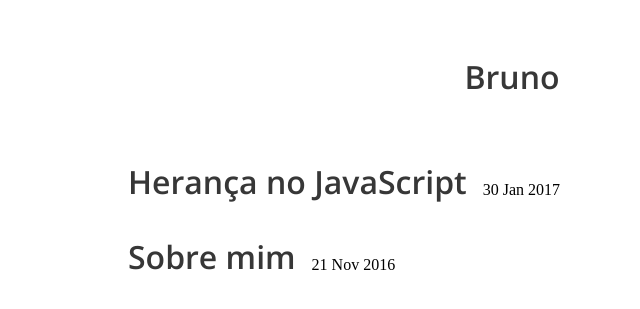
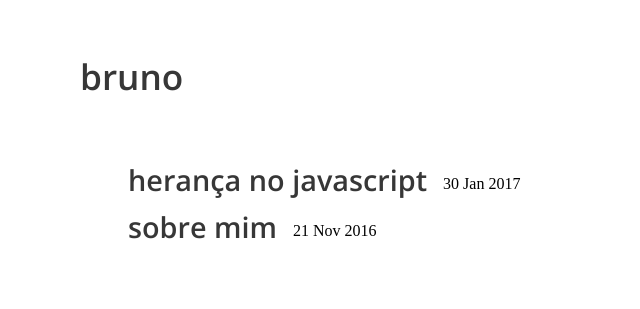
Before and after one commit to blsdotrocks/blsdotrocks.github.io, a Jekyll site: the page built from index.html, in a window 1280 px wide. Shown: the top 309 px of the page, without its empty margins (128-768 px from the left). Built offline with Jekyll 4.4.1, drawn with Linux system fonts in a browser that asks for light colours; some web fonts are replaced.

Commit message:
update in style

```diff
--- a/_sass/_base.scss
+++ b/_sass/_base.scss
@@ -35,29 +35,29 @@
 }
 
 h1 {
-    font-size: 2rem;
+    font-size: 2.2rem;
 }
 
 h2 {
-    font-size: 1.6rem;
+    font-size: 1.8rem;
 }
 
 h3 {
-    font-size: 1.3rem;
+    font-size: 1.5rem;
 }
 
 h4, h5, h6 {
-    font-size: 1rem;
+    font-size: 1.2rem;
 }
 
 p, span {
-    font-size: 1rem;
-    line-height: 1.8rem;
+    font-size: 1.2rem;
+    line-height: 2rem;
 }
 
 p {
     font-family: 'Droid Serif', serif;
-    margin: 0 0 0 1rem;
+    margin: 0 0 1rem 1rem;
 }
 
 ul, ol, dl {
@@ -113,6 +113,16 @@
     border-radius: 5px;
 }
 
+blockquote {
+	text-align: center;
+	font-style: italic;
+	margin: 1.5rem 0;
+
+	p {
+		font-size: 1.5rem;
+	}
+}
+
 iframe {
     margin-bottom: 1rem;
 
--- a/_sass/_layout.scss
+++ b/_sass/_layout.scss
@@ -1,9 +1,19 @@
 .masthead {
     display: flex;
     flex-direction: column;
-    align-items: center;
+    align-items: flex-start;
     justify-content: center;
     height: 10rem;
+    margin-left: 13rem;
+
+    @media screen and (max-width: 600px) {
+    	align-items: center;
+    	margin-left: 0;
+    }
+}
+
+.masthead-title {
+	text-transform: lowercase;
 }
 
 .social-media-list {
@@ -44,9 +54,8 @@
 }
 
 .list-post-title {
-    font-size: 2rem;
     font-weight: normal;
-    margin-bottom: 2rem;
+    text-transform: lowercase;
 
     @media screen and (max-width: 600px) {
         font-size: 2rem;
@@ -55,7 +64,7 @@
 }
 
 .list-post-date {
-    margin: 0 0 1rem 1rem;
+    margin: 0 0 0 1rem;
 }
 
 .comments {
```
